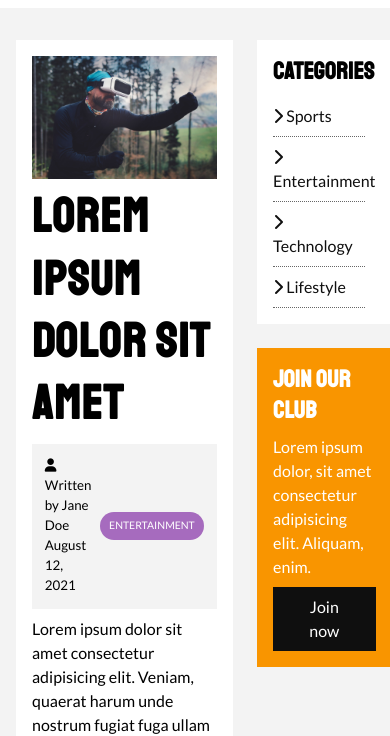
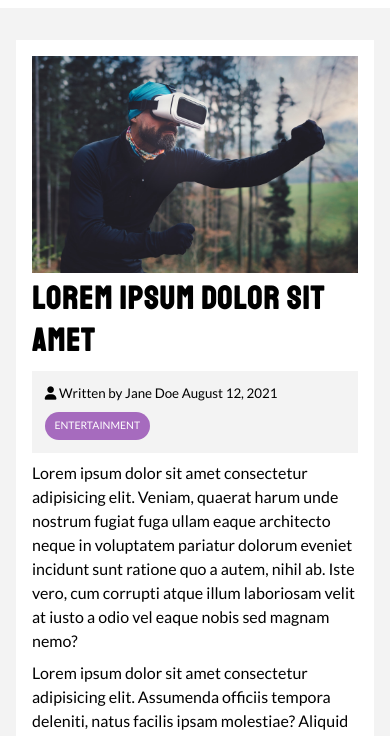
Before and after one commit to double-vee/html-css-layouts, a plain HTML site: page newsgrid_website/article.html in a window 390 px wide. Shown: the part 110-846 px from the top of the page. Drawn offline with Linux system fonts and the light colour scheme.

Commit message:
About and article small-screen styles adjusted

```diff
--- a/newsgrid_website/css/mobile.css
+++ b/newsgrid_website/css/mobile.css
@@ -45,6 +45,7 @@
 
   .showcase .showcase-container,
   .home-articles .articles-container,
+  .page-container,
   .footer-container {
     grid-template-columns: 1fr;
   }
@@ -54,7 +55,24 @@
   }
 
   .footer-container input,
-  .footer-container .list li {
+  .list li {
     width: 100%;
   }
+
+  .page-container > *:first-child {
+    grid-row: 1;
+  }
+
+  .l-heading {
+    font-size: 2rem;
+  }
+
+  .article .meta {
+    flex-direction: column;
+    align-items: flex-start;
+  }
+
+  .article .meta .category {
+    margin: 0.5rem 0 0 0;
+  }
 }
```
